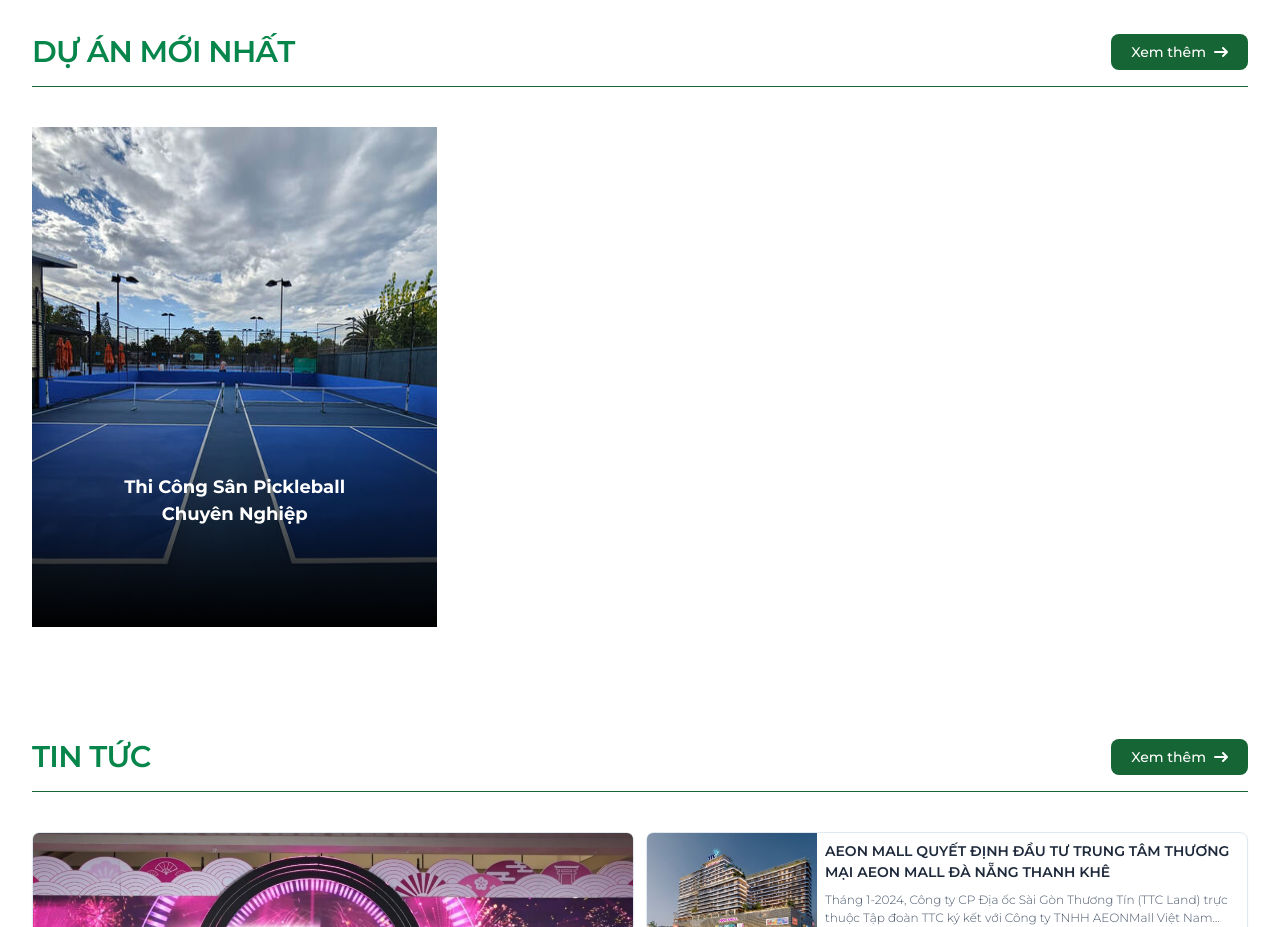
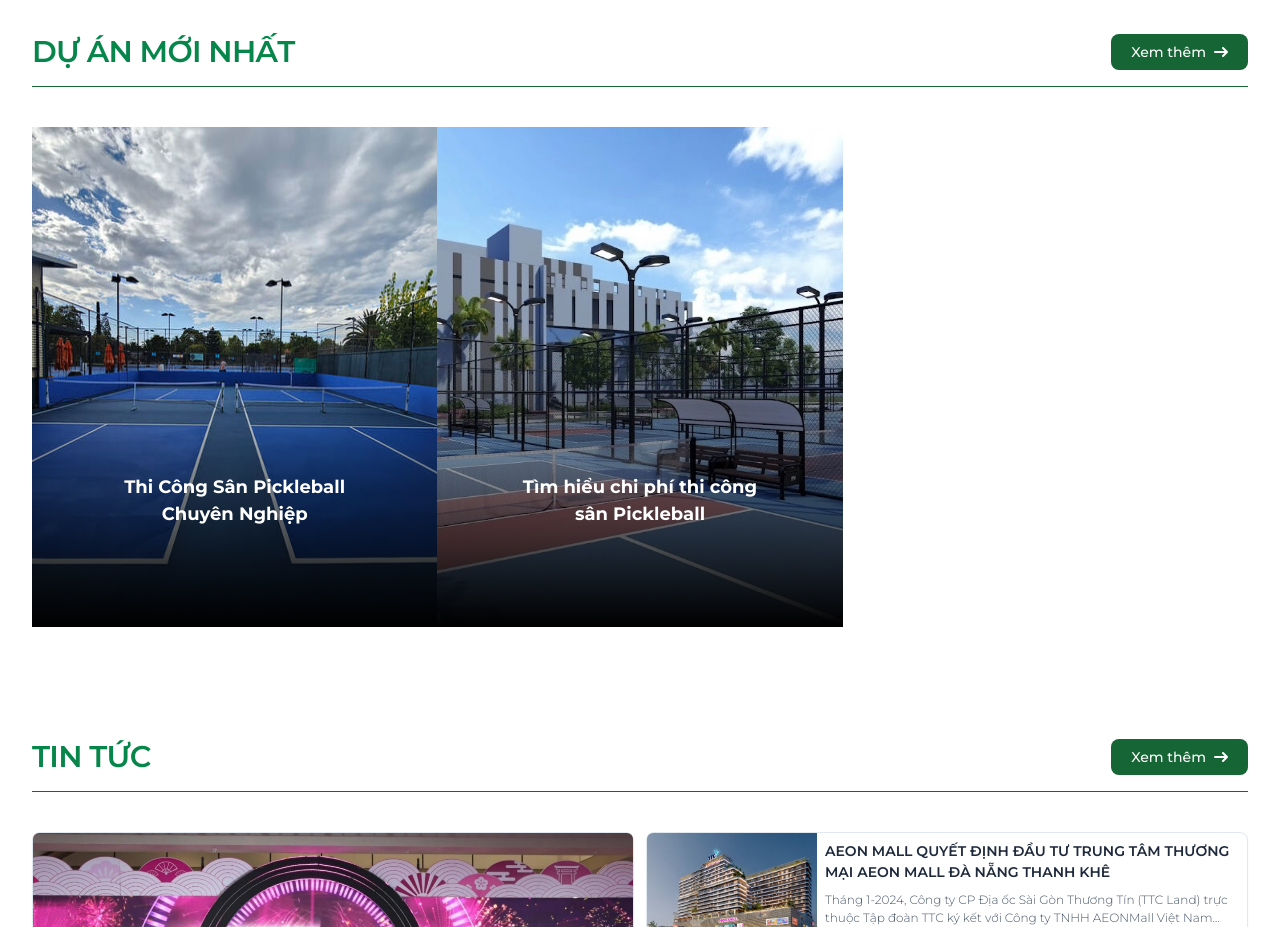
Before and after one commit to MrThong24/WebBuilding, a Next.js app: page / in a window 1280 px wide. Shown: the part 2020-2947 px from the top of the page. Built offline with nearby package versions, Linux system fonts and the light colour scheme.

Commit message:
fix: fix bug

```diff
--- a/src/app/home/SectionDuAnMoiNhat.tsx
+++ b/src/app/home/SectionDuAnMoiNhat.tsx
@@ -9,7 +9,9 @@ import "swiper/css/pagination";
 import LayoutSection from "./layout/LayoutSection";
 import Image from "next/image";
 import DuAn1 from "../assest/image/DuAnMoiNhat/a1.jpg";
+import DuAn2 from "../assest/image/DuAnMoiNhat/a2.jpg";
 import Link from "next/link";
+
 export default function SectionDuAnMoiNhat() {
   return (
     <LayoutSection title="DỰ ÁN MỚI NHẤT" showBtnMore={true} slug="/projects">
@@ -67,6 +69,38 @@ export default function SectionDuAnMoiNhat() {
               </div>
             </Link>
           </SwiperSlide>
+          <SwiperSlide className=" bg-slate-400">
+            <Link
+              href={`/projects/san-choi-the-thao/tim-hieu-chi-phi-thi-cong-san-pickleball`}
+            >
+              <div className="group relative cursor-pointer items-center justify-center overflow-hidden transition-shadow hover:shadow-xl hover:shadow-green-800/30">
+                <div className="max-h-[500px] w-auto">
+                  <Image
+                    alt="Công ty TNHH Đầu tư Phát triển Xây dựng Đại Tiến Phát"
+                    className="lg:h-[500px] sm:h-[460px] h-[400px] w-full object-cover transition-transform duration-500 group-hover:rotate-3 group-hover:scale-125"
+                    src={DuAn2}
+                  />
+                </div>
+                <div className="absolute inset-0 bg-gradient-to-b from-transparent via-transparent to-black ` group-hover:from-black/70 group-hover:via-black/60 group-hover:to-black/70" />
+                <div className="absolute inset-12 flex translate-y-[60%] flex-col items-center justify-center px-5 text-center transition-all duration-500 group-hover:translate-y-0">
+                  <h1 className="text-[18px] font-bold text-white flex w-auto">
+                    Tìm hiểu chi phí thi công sân Pickleball
+                  </h1>
+                  <p className="mb-3 text-[14px] italic text-white opacity-0 transition-opacity duration-300 group-hover:opacity-100">
+                    Đại Tiến Phát hướng dẫn bạn cách tính toán chi phí thi công
+                    sân Pickleball, từ các yếu tố cơ bản như diện tích, vật liệu
+                    xây dựng, đến chi phí lắp đặt thiết bị và công lao động.
+                    Cùng với đó, bạn sẽ có cái nhìn tổng quan về ngân sách cần
+                    thiết để xây dựng một sân Pickleball chất lượng, phù hợp với
+                    nhu cầu sử dụng.
+                  </p>
+                  <button className="rounded-full bg-neutral-900 py-2 px-3.5 font-com text-sm capitalize text-white shadow shadow-green-600/60">
+                    Xem chi tiết
+                  </button>
+                </div>
+              </div>
+            </Link>
+          </SwiperSlide>
         </Swiper>
       </div>
     </LayoutSection>
```
